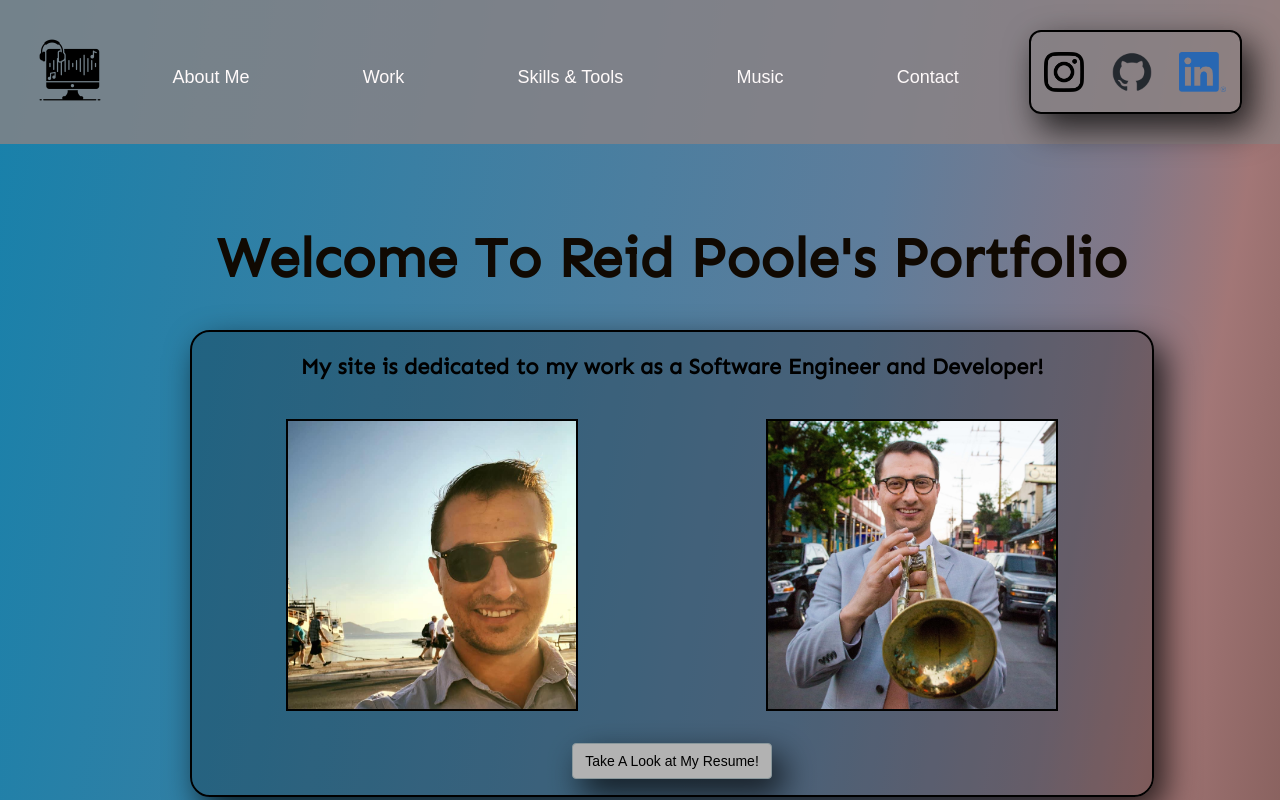
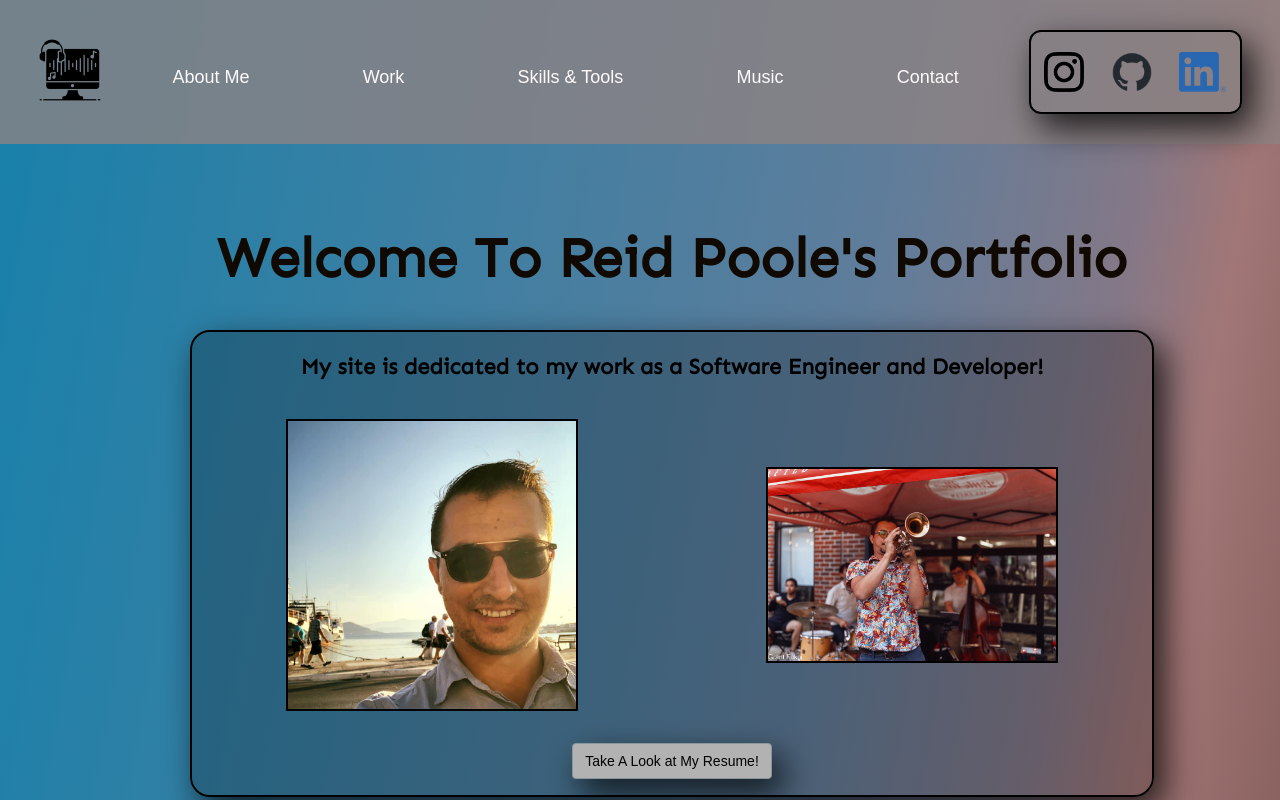
Before and after one commit to rpoole444/portfolio-site, a React (Create React App) app: page /main-page in a window 1280 px wide. Shown: the top 800 px of the page. Built offline with nearby package versions, Linux system fonts and the light colour scheme; some icons are missing.

Commit message:
Add New Picture to Website

```diff
--- a/src/components/Homepage/Homepage.js
+++ b/src/components/Homepage/Homepage.js
@@ -2,6 +2,7 @@ import React from "react";
 import "./Homepage.css";
 import ReidBeach from "../assets/ReidBeach.jpg";
 import pictureReid from "../assets/TrumpetReid2.jpg";
+import reidBlows from  "/Users/reidpoole/portfolio_site/src/components/assets/Reid 3.JPG"
 import ContactForm from "../ContactForm/ContactForm";
 import { FontAwesomeIcon } from '@fortawesome/react-fontawesome'
 import { faAws } from '@fortawesome/free-brands-svg-icons'
@@ -19,7 +20,7 @@ const Homepage = () => {
         </h2>
         <section className="images-container">
           <img className="computer-icon" src={ReidBeach} alt="computer" />
-          <img className="computer-icon" src={pictureReid} alt="trumpet" />
+          <img className="computer-icon" src={reidBlows} alt="trumpet" />
         </section>
           <a
             href="https://docs.google.com/document/d/1CNteHIPiknUZhz6h1OpUYTilBPr_m1SUuJb5u3t1llo/edit?usp=sharing"
```
Also changed, not shown: src/components/assets/Reid 3.JPG (added).
